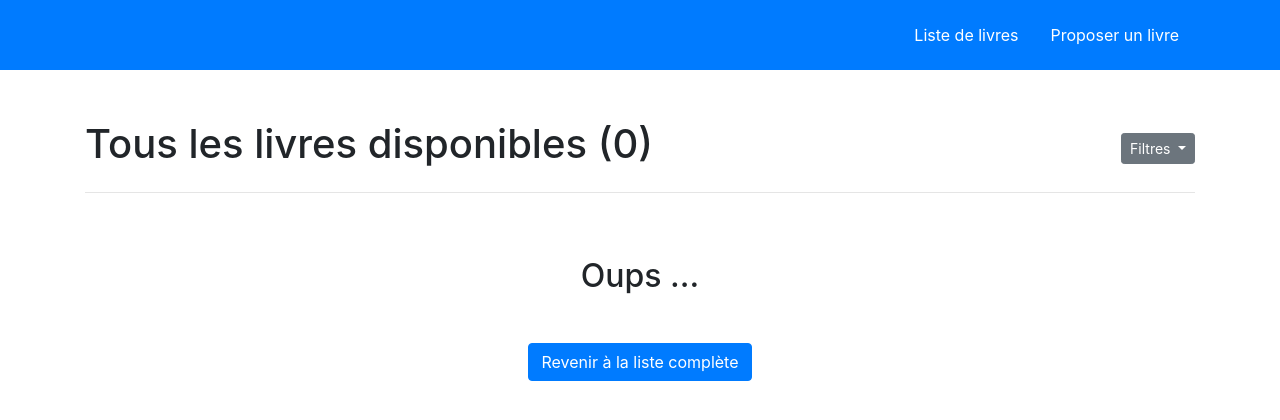
After one commit to Laiah/library, a Symfony app: template templates/home/filter.html.twig in a window 1280 px wide. The commit adds this page. Shown: the top 420 px of the page. Run offline with Twig, Linux system fonts and the light colour scheme; the template is opened without the code that fills it, so the values that code supplies are empty; some libraries are stand-ins or nearby versions.

Commit message:
feat(filter): create filter functionality

```diff
--- /dev/null
+++ b/templates/home/filter.html.twig
@@ -0,0 +1,15 @@
+{% extends 'base.html.twig' %}
+
+{% block body %}
+<div class="container">
+    <div class="pt-10" style="margin: 50px 0;">
+    {% include 'partial/page-title.html.twig' %}
+
+    {% if books|length > 0 %}
+        {% include 'partial/list-books.html.twig' %}
+    {% else %}
+        {% include 'partial/no-results.html.twig' %}
+    {% endif %}
+    </div>
+</div>
+{% endblock %}
--- /dev/null
+++ b/templates/partial/no-results.html.twig
@@ -0,0 +1,7 @@
+<div class="row">
+    <h2 class="mx-auto my-5">Oups ...</h2>
+</div>
+
+<div class="row">
+    <a class="btn btn-primary mx-auto text-center" href="{{ path('ekinotheque_home') }}">Revenir à la liste complète</a>
+</div>
--- a/templates/partial/page-title.html.twig
+++ b/templates/partial/page-title.html.twig
@@ -8,7 +8,7 @@
             </button>
             <div class="dropdown-menu">
                 {% for category in categories %}
-                    <a class="dropdown-item" href="{{ path('ekinotheque_filter_book', {id: category.id}) }}">{{ category.name }}</a>
+                    <a class="dropdown-item" href="{{ path('ekinotheque_filter_book', {categoryId: category.id}) }}">{{ category.name }}</a>
                 {% endfor %}
             </div>
         </div>
```
Also changed, not shown: src/Controller/HomeController.php (+45 -6 lines).
